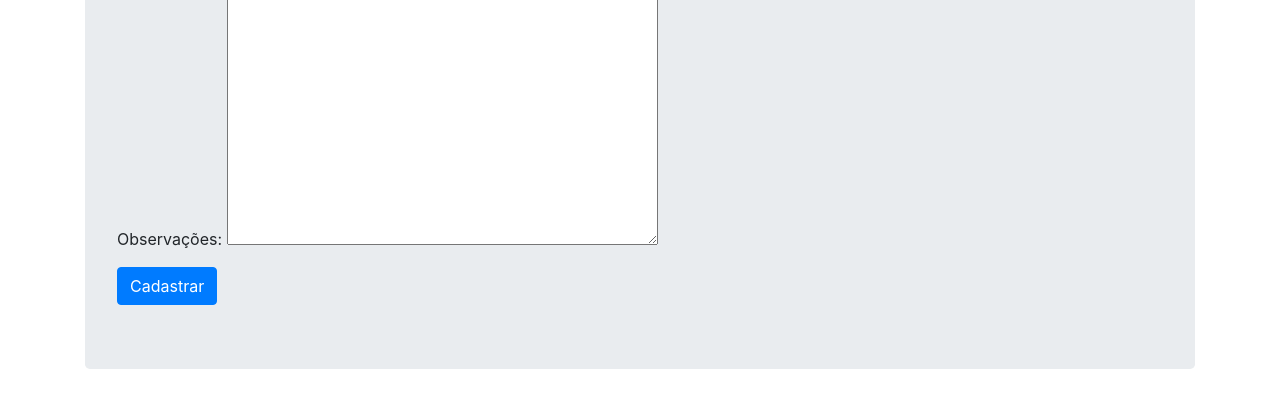
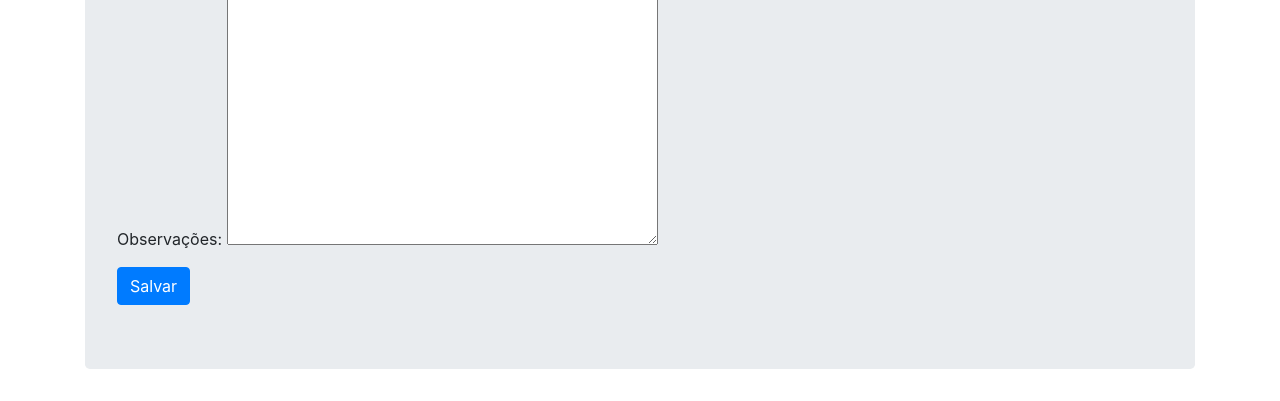
Before and after one commit to guiemi/motoboy-app, a Django app: page /solicitacao_motoboy/ in a window 1280 px wide. Shown: the part 981-1382 px from the top of the page. Run offline with Django 3.2, Linux system fonts and the light colour scheme; some libraries are stand-ins or nearby versions.

Commit message:
Troca botão cadastrar por salvar

```diff
--- a/solicitacao/templates/solicitacao_motoboy.html
+++ b/solicitacao/templates/solicitacao_motoboy.html
@@ -42,7 +42,7 @@
                     {% for field in form %}
                     <p>{{ field.label }}: {{ field }}</p>
                     {% endfor %}
-                    <button type="submit" class="btn btn-primary"> Cadastrar</button>
+                    <button type="submit" class="btn btn-primary">Salvar</button>
                 </form>
             </div>
         </div>
```
